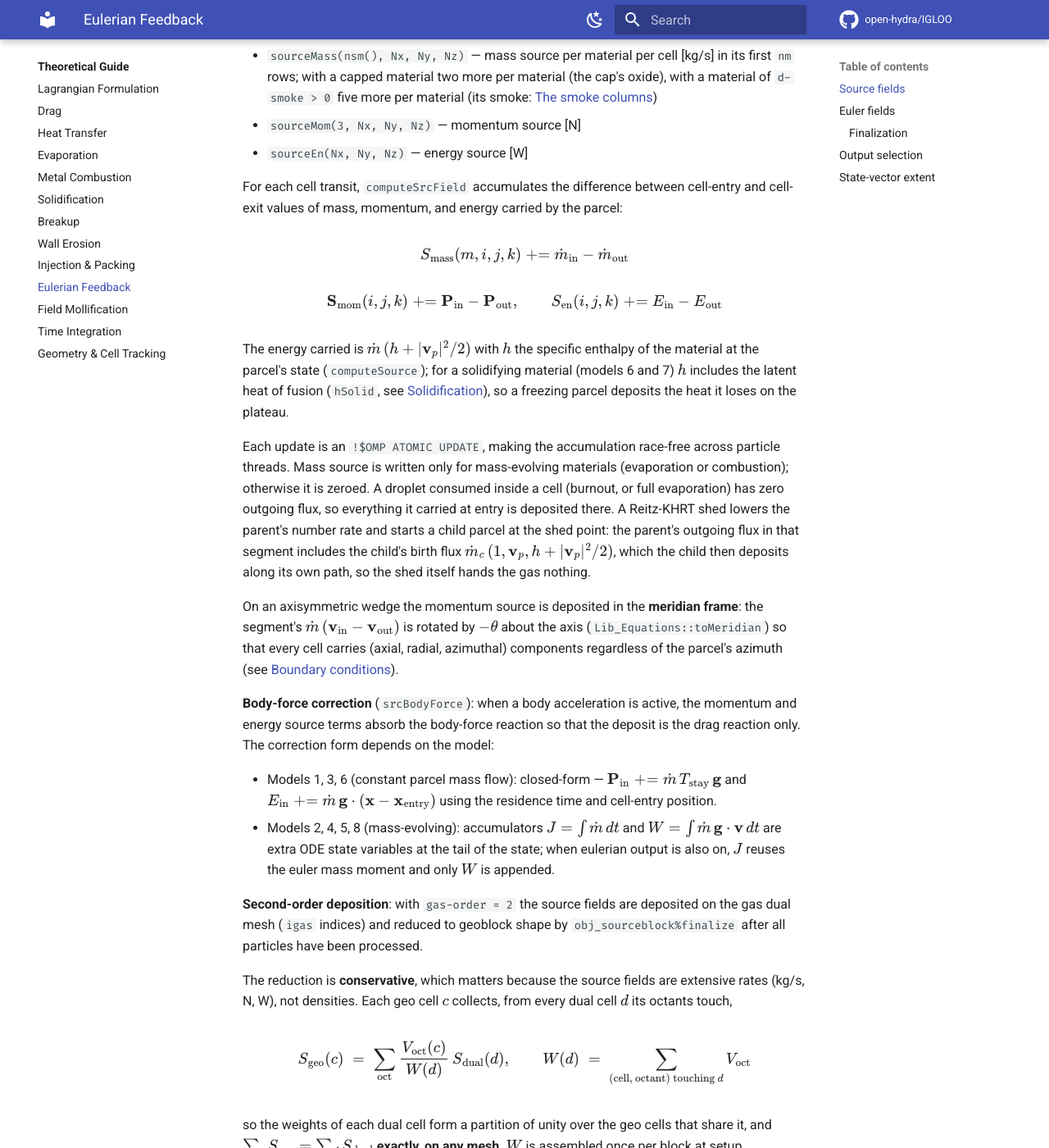
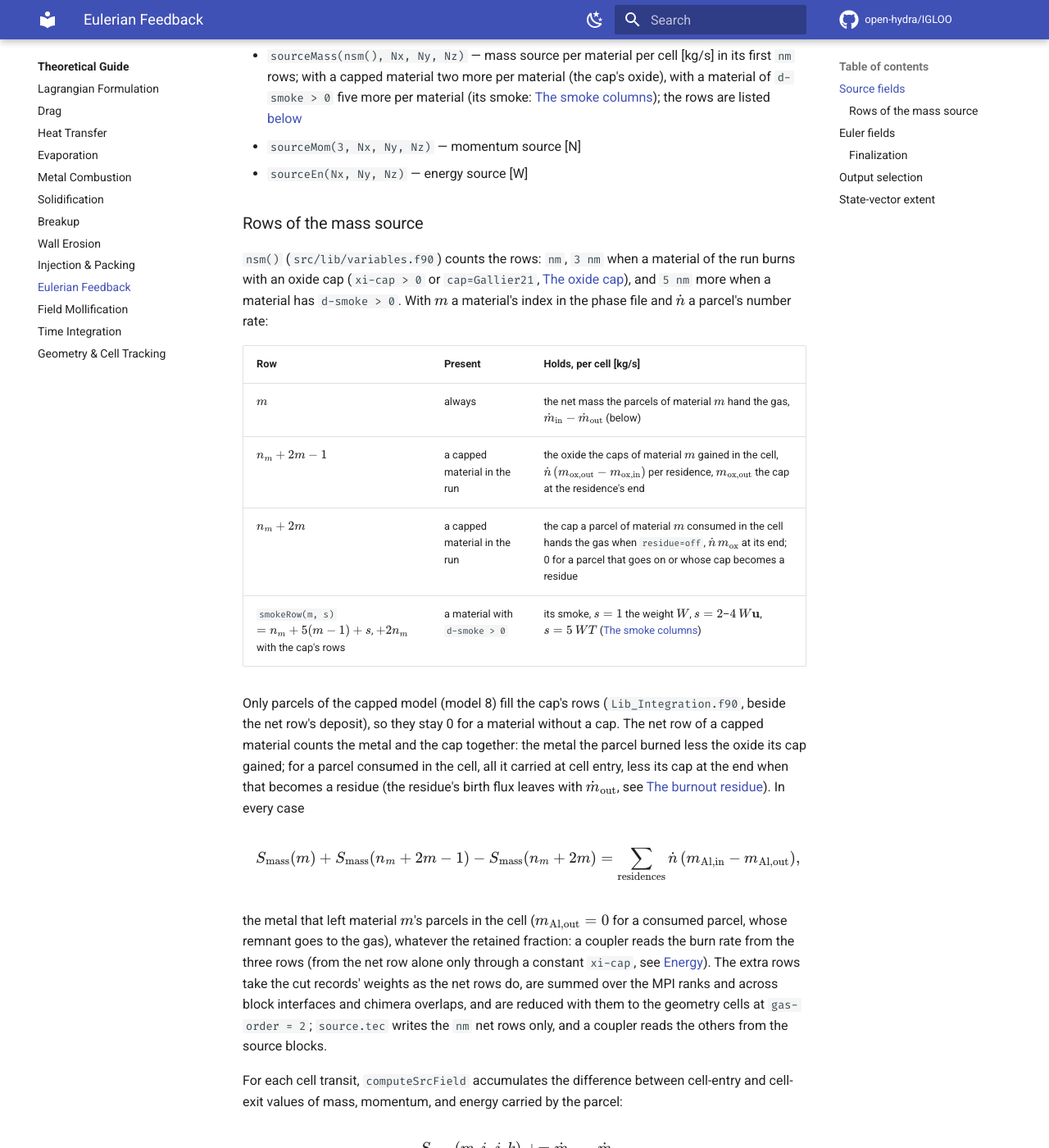
Before and after one commit to open-hydra/IGLOO, an MkDocs documentation site: the page built from docs/theory/eulerian-feedback.md, in a window 1280 px wide and 1400 px high, scrolled down 627 px. Shown: the whole window at 82% size. Built offline with MkDocs 1.6.1 and Material for MkDocs 9.7.7, drawn with Linux system fonts in a browser that asks for light colours; comment, search, counter and statistics services are not loaded.

Commit message:
docs: what the oxide cap's two rows of the mass source hold
docs/theory/eulerian-feedback.md: a table of the rows of sourceMass (nsm()): the net row of each material, the cap's
nm+2m-1 (the oxide the caps of material m gained in the cell) and nm+2m (the cap a consumed parcel hands the gas with
residue=off), filled by model-8 parcels only, then the smoke's five; what the net row of a capped material counts,
and net + (nm+2m-1) - (nm+2m) = the metal that left the parcels, whatever the retained fraction; the extra rows go
through the cut records, the rank sums, the interfaces, the overlaps and the reduction with the net ones, source.tec
writes the net rows only. docs/theory/combustion.md: the energy paragraph says the net row alone cannot tell the
rate at xi = 1/nu and the cap's rows can; the smoke section links the table.

Co-Authored-By: Claude Opus 5.5 <noreply@anthropic.com>
Claude-Session: https://claude.ai/code/session_01YbtUqacA6qYqYfoFJvSCJ8

```diff
--- a/docs/theory/eulerian-feedback.md
+++ b/docs/theory/eulerian-feedback.md
@@ -20,9 +20,40 @@ only, `E+S`/`ALL` or absent = both).  The accumulation routines are `computeSrcF
 
 The source block type `obj_sourceblock` stores:
 
-- `sourceMass(nsm(), Nx, Ny, Nz)` — mass source per material per cell [kg/s] in its first `nm` rows; with a capped material two more per material (the cap's oxide), with a material of `d-smoke > 0` five more per material (its smoke: [The smoke columns](combustion.md#the-smoke-columns))
+- `sourceMass(nsm(), Nx, Ny, Nz)` — mass source per material per cell [kg/s] in its first `nm` rows; with a capped material two more per material (the cap's oxide), with a material of `d-smoke > 0` five more per material (its smoke: [The smoke columns](combustion.md#the-smoke-columns)); the rows are listed [below](#rows-of-the-mass-source)
 - `sourceMom(3, Nx, Ny, Nz)` — momentum source [N]
 - `sourceEn(Nx, Ny, Nz)` — energy source [W]
+
+### Rows of the mass source
+
+`nsm()` (`src/lib/variables.f90`) counts the rows: `nm`, `3 nm` when a material of the run burns with an oxide cap
+(`xi-cap > 0` or `cap=Gallier21`, [The oxide cap](combustion.md#the-oxide-cap-model-8)), and `5 nm` more when a
+material has `d-smoke > 0`. With $m$ a material's index in the phase file and $\dot n$ a parcel's number rate:
+
+| Row | Present | Holds, per cell [kg/s] |
+| :--- | :--- | :--- |
+| $m$ | always | the net mass the parcels of material $m$ hand the gas, $\dot m_\mathrm{in} - \dot m_\mathrm{out}$ (below) |
+| $n_m + 2m - 1$ | a capped material in the run | the oxide the caps of material $m$ gained in the cell, $\dot n\,(m_\mathrm{ox,out} - m_\mathrm{ox,in})$ per residence, $m_\mathrm{ox,out}$ the cap at the residence's end |
+| $n_m + 2m$ | a capped material in the run | the cap a parcel of material $m$ consumed in the cell hands the gas when `residue=off`, $\dot n\,m_\mathrm{ox}$ at its end; 0 for a parcel that goes on or whose cap becomes a residue |
+| `smokeRow(m, s)` $= n_m + 5(m - 1) + s$, $+ 2n_m$ with the cap's rows | a material with `d-smoke > 0` | its smoke, $s = 1$ the weight $W$, $s = 2$–$4$ $W\mathbf{u}$, $s = 5$ $WT$ ([The smoke columns](combustion.md#the-smoke-columns)) |
+
+Only parcels of the capped model (model 8) fill the cap's rows (`Lib_Integration.f90`, beside the net row's
+deposit), so they stay 0 for a material without a cap. The net row of a capped material counts the metal and the cap
+together: the metal the parcel burned less the oxide its cap gained; for a parcel consumed in the cell, all it
+carried at cell entry, less its cap at the end when that becomes a residue (the residue's birth flux leaves with
+$\dot m_\mathrm{out}$, see [The burnout residue](combustion.md#the-burnout-residue)). In every case
+
+$$
+S_\mathrm{mass}(m) + S_\mathrm{mass}(n_m + 2m - 1) - S_\mathrm{mass}(n_m + 2m)
+= \sum_\mathrm{residences} \dot n\,(m_\mathrm{Al,in} - m_\mathrm{Al,out}),
+$$
+
+the metal that left material $m$'s parcels in the cell ($m_\mathrm{Al,out} = 0$ for a consumed parcel, whose
+remnant goes to the gas), whatever the retained fraction: a coupler reads the burn rate from the three rows (from
+the net row alone only through a constant `xi-cap`, see [Energy](combustion.md#energy-the-absolute-datum-and-the-streams)).
+The extra rows take the cut records' weights as the net rows do, are summed over the MPI ranks and across block
+interfaces and chimera overlaps, and are reduced with them to the geometry cells at `gas-order = 2`; `source.tec`
+writes the `nm` net rows only, and a coupler reads the others from the source blocks.
 
 For each cell transit, `computeSrcField` accumulates the difference between cell-entry
 and cell-exit values of mass, momentum, and energy carried by the parcel:
```
Also changed, not shown: docs/theory/combustion.md (+7 -5 lines).
